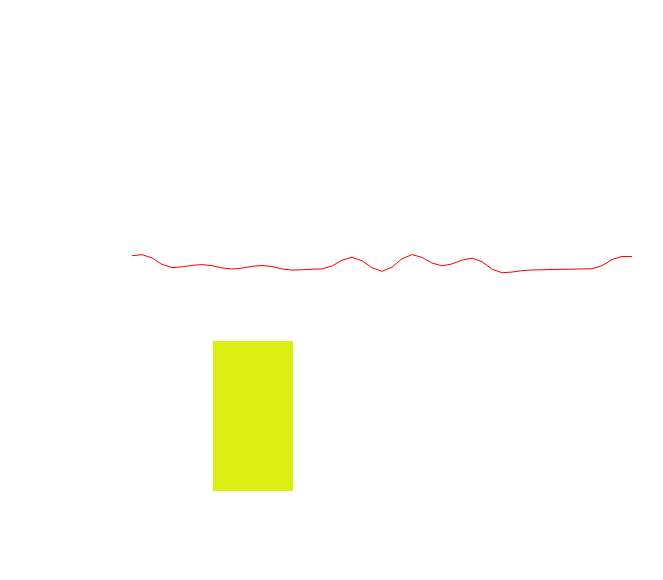
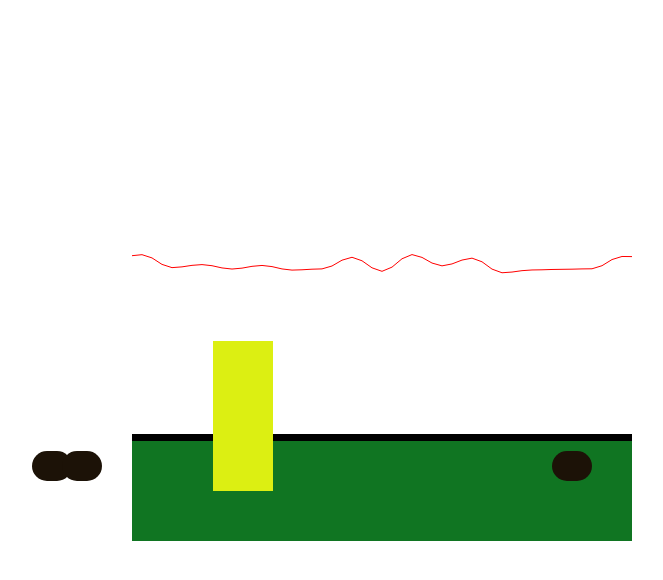
Before and after one commit to wikoj1021/dimentions-duck, a website built with Vite: page index.html in a window 1280 px wide. Shown: the part 144-724 px from the top of the page, without its empty margins (258-921 px from the left). Built offline with nearby package versions, Linux system fonts and the light colour scheme.

Commit message:
here we have some stupid rocks

```diff
--- a/src/Duck.ts
+++ b/src/Duck.ts
@@ -1,26 +1,28 @@
 export class Duck {
-  bornPlace: any;
+  bornPlace: HTMLDivElement;
   isJumping: boolean;
   bottom: number;
-  constructor(bornPlace: any) {
+  initBottom: number;
+  jumpHeight: number;
+  constructor(bornPlace: HTMLDivElement) {
     this.bornPlace = bornPlace;
     this.isJumping = false;
     this.bottom = 50;
+    this.initBottom = 50;
+    this.jumpHeight = 100;
   }
 
   jump(duckContainer: HTMLDivElement) {
     if (this.isJumping) return;
     let upId = setInterval(() => {
-      if (this.bottom === 150) {
+      if (this.bottom === this.initBottom + this.jumpHeight) {
         clearInterval(upId);
-        console.log(this.bottom);
         let timerDownId = setInterval(() => {
           this.bottom -= 10;
           duckContainer.style.bottom = this.bottom + "px";
-          if (this.bottom === 50) {
+          if (this.bottom === this.initBottom) {
             clearInterval(timerDownId);
             this.isJumping = false;
-            console.log(this.bottom);
           }
         }, 20);
       }
@@ -32,7 +34,7 @@ export class Duck {
   init() {
     const duckContainer = document.createElement("div");
     duckContainer.classList.add("duck-container");
-    duckContainer.style.bottom = this.bottom + "px";
+    duckContainer.style.bottom = this.initBottom + "px";
 
     const duck = document.createElement("div");
     duck.classList.add("duck");
--- /dev/null
+++ b/src/Grass.ts
@@ -0,0 +1,29 @@
+export class Grass {
+  parentNode: HTMLDivElement;
+  constructor(parentNode: HTMLDivElement) {
+    this.parentNode = parentNode;
+  }
+
+  init() {
+    const grass = document.createElement("div");
+    grass.classList.add("grass");
+
+    this.parentNode.appendChild(grass);
+
+    function generateRocks() {
+      let randomTime = Math.random() * 4000;
+      let rockPosition = 460;
+      let rock = document.createElement("div");
+      rock.classList.add("rock");
+      grass.appendChild(rock);
+      rock.style.left = rockPosition + "px";
+
+      let timerId = setInterval(() => {
+        rockPosition -= 10;
+        rock.style.left = rockPosition + "px";
+      }, 20);
+      setTimeout(generateRocks, randomTime);
+    }
+    generateRocks();
+  }
+}
--- a/src/main.ts
+++ b/src/main.ts
@@ -1,10 +1,13 @@
 import "./style.css";
 import { startGeneration } from "./perlinNoise";
 import { Duck } from "./Duck";
+import { Grass } from "./Grass";
 
 const app = document.getElementById("app");
 const worldPath = document.getElementById("world") as unknown as SVGPathElement;
-const duck = new Duck(app);
+const duck = new Duck(app as HTMLDivElement);
+const grass = new Grass(app as HTMLDivElement);
 
 startGeneration(worldPath);
+grass.init();
 duck.init();
--- a/src/style.css
+++ b/src/style.css
@@ -87,7 +87,7 @@ button:focus-visible {
 /* IT'S DUCKY TIME */
 .duck-container {
   height: 150px;
-  width: 80px;
+  width: 60px;
   position: absolute;
   left: 20%;
 }
@@ -96,6 +96,26 @@ button:focus-visible {
   background-color: rgb(220, 239, 18);
   height: 100%;
   width: 100%;
+}
+
+.grass {
+  position: absolute;
+  bottom: 0;
+  height: 100px;
+  width: 500px;
+  z-index: -5;
+  background-color: rgb(16, 117, 34);
+  border-top: 7px solid black;
+}
+
+.rock {
+  position: absolute;
+  width: 40px;
+  height: 30px;
+  border-radius: 20px;
+  bottom: 60px;
+  background-color: rgb(28, 18, 7);
+  z-index: -10;
 }
 
 @media (prefers-color-scheme: light) {
```
